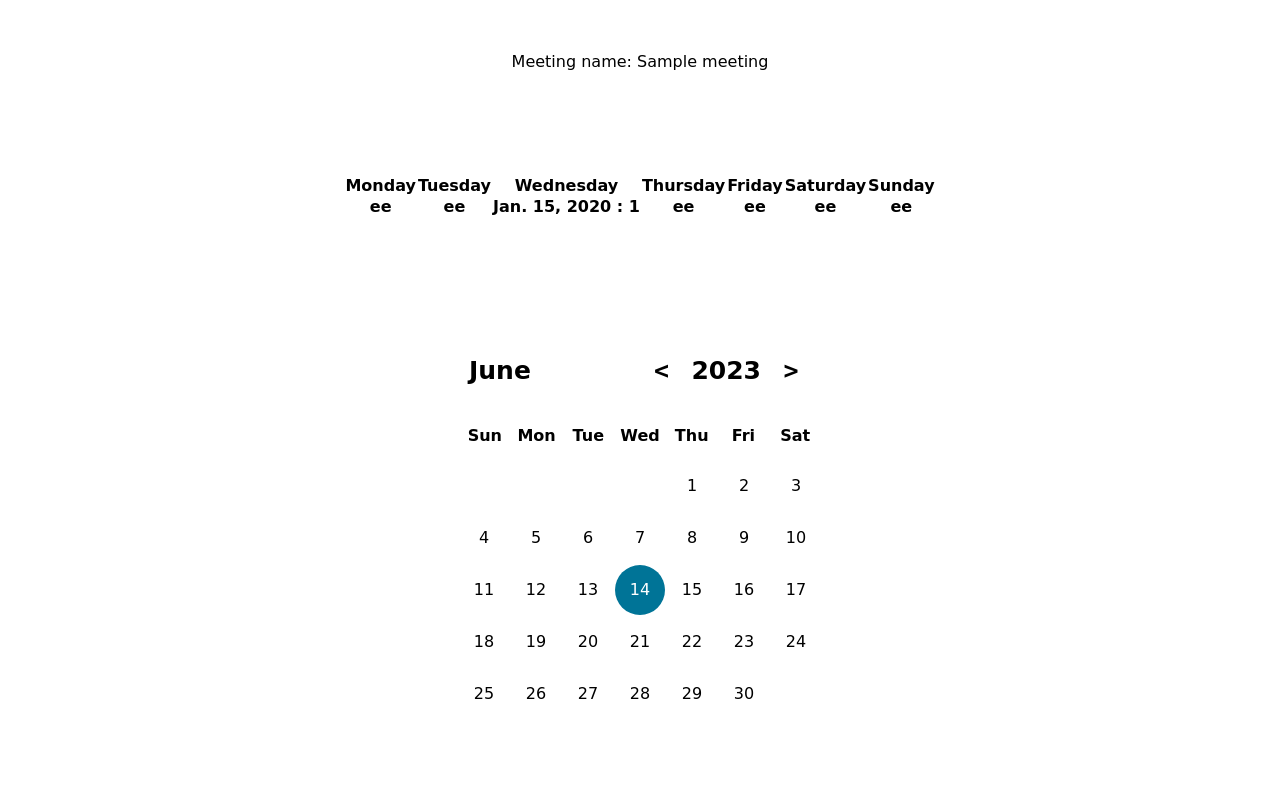
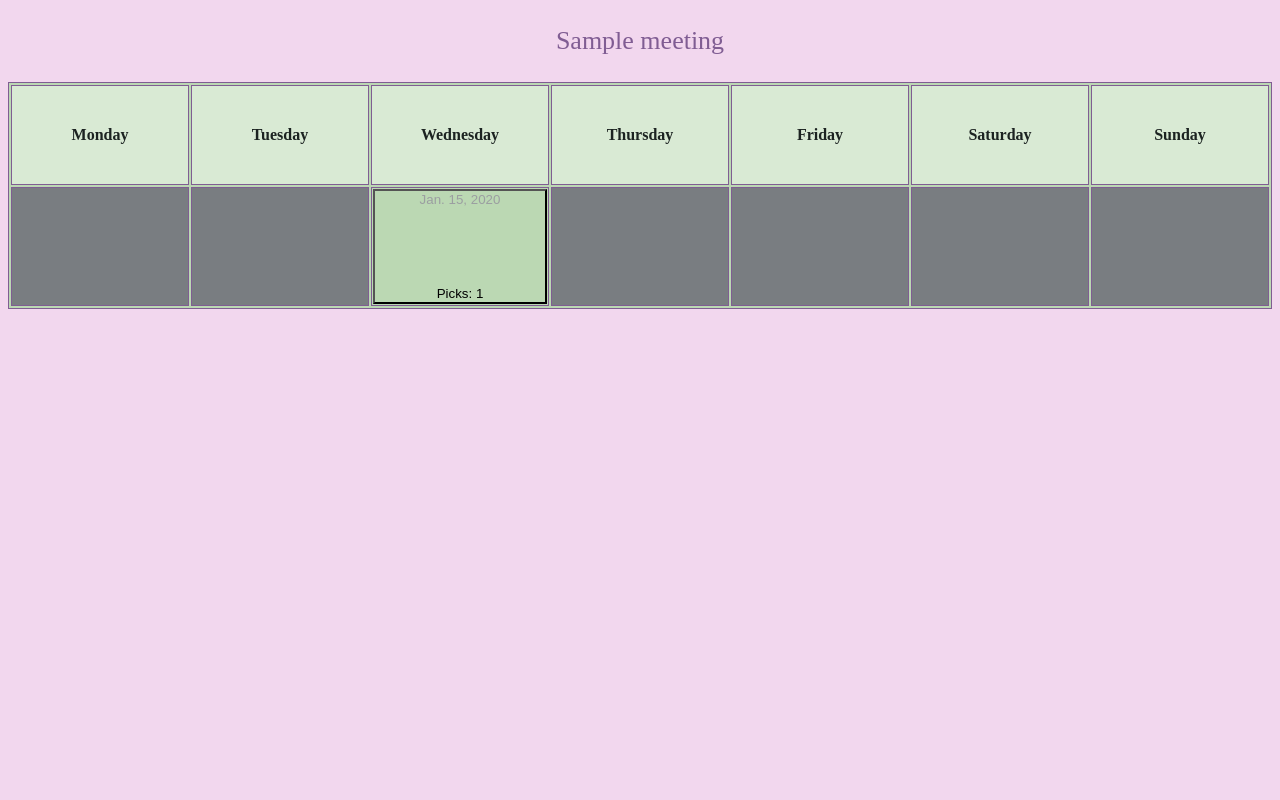
Before and after one commit to Marrcinn/MeetDatePicker, a Django app: page /meeting/details/1 in a window 1280 px wide. Run offline with Django 4.2, Linux system fonts and the light colour scheme; tables that the repository leaves empty hold one stand-in row (values such as "Sample post"); lists and menus that the app fills with data are empty.

Commit message:
Changing styles; Making custom calendar;
Changed color schemes of the page, created own calendar for meeting details.

```diff
--- /dev/null
+++ b/static/base.css
@@ -0,0 +1,8 @@
+html{
+    background-color: #F2D7EE;
+    color: #1C2321;
+    height: 94vh;
+}
+body {
+
+}
--- a/static/meetings/calendar.css
+++ b/static/meetings/calendar.css
@@ -1,259 +1,52 @@
-:root
-{
-    --dark-body: #4d4c5a;
-    --dark-main: #141529;
-    --dark-second: #79788c;
-    --dark-hover: #323048;
-    --dark-text: #f8fbff;
-    --light-body: #f3f8fe;
-    --light-main: #fdfdfd;
-    --light-second: #c3c2c8;
-    --light-hover: #edf0f5;
-    --light-text: #151426;
-    --blue: #007497;
-    --white: #fff;
-    --shadow: rgba(100, 100, 111, 0.2) 0px 7px 29px 0px;
-    --font-family: cursive;
-}
-.light {
-    --bg-body: var(--light-body);
-    --bg-main: var(--light-main);
-    --bg-second: var(--light-second);
-    --color-hover: var(--light-hover);
-    --color-txt: var(--light-text);
+.GrayedOut {
+    background-color: #797D81;
+
 }
 
-* {
-    padding: 0;
-    margin: 0;
-    box-sizing: border-box;
+
+.CalendarTable{
+    background-color: #BBD8B3;
+    table-layout: fixed;
+    width: 100%;
 }
 
-html,
-body {
-    height: 100vh;
-    display: grid;
-    place-items: center;
-    font-family: var(--font-family);
-    background-color: var(--bg-body);
-}
-.calendar {
-    height: max-content;
-    width: max-content;
-    background-color: var(--bg-main);
-    border-radius: 30px;
-    padding: 20px;
-    position: relative;
-    overflow: hidden;
-}
-
-.light .calendar {
-    box-shadow: var(--shadow);
-}
-
-.calendar-header {
-    display: flex;
-    justify-content: space-between;
-    align-items: center;
-    font-size: 25px;
-    font-weight: 600;
-    color: var(--color-txt);
-    padding: 10px;
-}
-
-.calendar-body {
-    padding: 10px;
-}
-
-.calendar-week-day {
-    height: 50px;
-    display: grid;
-    grid-template-columns: repeat(7, 1fr);
-    font-weight: 600;
-}
-
-.calendar-week-day div {
-    display: grid;
-    place-items: center;
-    color: var(--bg-second);
-}
-
-.calendar-days {
-    display: grid;
-    grid-template-columns: repeat(7, 1fr);
-    gap: 2px;
-    color: var(--color-txt);
-}
-
-.calendar-days div {
-    width: 50px;
-    height: 50px;
+.TableDiv {
     display: flex;
     align-items: center;
     justify-content: center;
-    padding: 5px;
-    position: relative;
-    cursor: pointer;
-    animation: to-top 1s forwards;
-}
-
-.calendar-days div span {
-    position: absolute;
-}
-
-.calendar-days div:hover span {
-    transition: width 0.2s ease-in-out, height 0.2s ease-in-out;
-}
-
-.calendar-days div span:nth-child(1),
-.calendar-days div span:nth-child(3) {
-    width: 2px;
-    height: 0;
-    background-color: var(--color-txt);
-}
-
-.calendar-days div:hover span:nth-child(1),
-.calendar-days div:hover span:nth-child(3) {
     height: 100%;
 }
 
-.calendar-days div span:nth-child(1) {
-    bottom: 0;
-    left: 0;
+.MeetingName {
+    font-size: 26px;
+    text-align: center;
+    color: #805D93;
 }
 
-.calendar-days div span:nth-child(3) {
-    top: 0;
-    right: 0;
+tr{
+    height: 100px;
 }
 
-.calendar-days div span:nth-child(2),
-.calendar-days div span:nth-child(4) {
-    width: 0;
-    height: 2px;
-    background-color: var(--color-txt);
+table, th, td {
+    border: 1px solid #805D93;
 }
 
-.calendar-days div:hover span:nth-child(2),
-.calendar-days div:hover span:nth-child(4) {
-    width: 100%;
+.TopRow {
+    background-color: #d9ead4;
+}
+.Date{
+    margin-bottom:30%;
+    margin-top: 0px;
+    color: #9b9ea1;
 }
 
-.calendar-days div span:nth-child(2) {
-    top: 0;
-    left: 0;
+.BotData{
+    margin-top: 50%;
+    margin-bottom: 0px;
 }
 
-.calendar-days div span:nth-child(4) {
-    bottom: 0;
-    right: 0;
+.CalendarButtons{
+    height: 100%;
+    width: 100%;
+    background-color:#BBD8B3;
 }
-
-.calendar-days div:hover span:nth-child(2) {
-    transition-delay: 0.2s;
-}
-
-.calendar-days div:hover span:nth-child(3) {
-    transition-delay: 0.4s;
-}
-
-.calendar-days div:hover span:nth-child(4) {
-    transition-delay: 0.6s;
-}
-
-.calendar-days div.curr-date,
-.calendar-days div.curr-date:hover {
-    background-color: var(--blue);
-    color: var(--white);
-    border-radius: 50%;
-}
-
-.calendar-days div.curr-date span {
-    display: none;
-}
-
-.month-picker {
-    padding: 5px 10px;
-    border-radius: 10px;
-    cursor: pointer;
-}
-
-.month-picker:hover {
-    background-color: var(--color-hover);
-}
-
-.year-picker {
-    display: flex;
-    align-items: center;
-}
-
-.year-change {
-    height: 40px;
-    width: 40px;
-    border-radius: 50%;
-    display: grid;
-    place-items: center;
-    margin: 0 10px;
-    cursor: pointer;
-}
-
-.year-change:hover {
-    background-color: var(--color-hover);
-}
-
-.calendar-footer {
-    padding: 10px;
-    display: flex;
-    justify-content: flex-end;
-    align-items: center;
-}
-
-.toggle {
-    display: flex;
-}
-
-.toggle span {
-    margin-right: 10px;
-    color: var(--color-txt);
-}
-
-.month-list {
-    position: absolute;
-    width: 100%;
-    height: 100%;
-    top: 0;
-    left: 0;
-    background-color: var(--bg-main);
-    padding: 20px;
-    grid-template-columns: repeat(3, auto);
-    gap: 5px;
-    display: grid;
-    transform: scale(1.5);
-    visibility: hidden;
-    pointer-events: none;
-}
-
-.month-list.show {
-    transform: scale(1);
-    visibility: visible;
-    pointer-events: visible;
-    transition: all 0.2s ease-in-out;
-}
-
-.month-list > div {
-    display: grid;
-    place-items: center;
-}
-
-.month-list > div > div {
-    width: 100%;
-    padding: 5px 20px;
-    border-radius: 10px;
-    text-align: center;
-    cursor: pointer;
-    color: var(--color-txt);
-}
-
-.month-list > div > div:hover {
-    background-color: var(--color-hover);
-}
--- a/static/meetings/calendar.js
+++ b/static/meetings/calendar.js
@@ -1,85 +1,21 @@
-let calendar = document.querySelector('.calendar')
+function changeState(buttonID) {
+    // Get the button element
+    var button = document.getElementById(buttonID);
 
-const month_names = ['January', 'February', 'March', 'April', 'May', 'June', 'July', 'August', 'September', 'October', 'November', 'December']
+    // Get the current state from the button's data attribute
+    var currentState = button.getAttribute('data-state');
 
-isLeapYear = (year) => {
-    return (year % 4 === 0 && year % 100 !== 0 && year % 400 !== 0) || (year % 100 === 0 && year % 400 ===0)
-}
+    // Update the state based on the current state value
+    if (currentState === 'one') {
+      // Change state to "two"
+      button.setAttribute('data-state', 'two');
+      button.style.backgroundColor = "red"; // Change the color to red
+      console.log('State changed to "two"');
+    } else if (currentState === 'two') {
+      // Change state to "one"
+      button.setAttribute('data-state', 'one');
+      button.style.backgroundColor = "#BBD8B3"; // Change the color to green
 
-getFebDays = (year) => {
-    return isLeapYear(year) ? 29 : 28
-}
-
-generateCalendar = (month, year) => {
-
-    let calendar_days = calendar.querySelector('.calendar-days')
-    let calendar_header_year = calendar.querySelector('#year')
-
-    let days_of_month = [31, getFebDays(year), 31, 30, 31, 30, 31, 31, 30, 31, 30, 31]
-
-    calendar_days.innerHTML = ''
-
-    let currDate = new Date()
-    if (month > 11 || month < 0) month = currDate.getMonth()
-    if (!year) year = currDate.getFullYear()
-
-    let curr_month = `${month_names[month]}`
-    month_picker.innerHTML = curr_month
-    calendar_header_year.innerHTML = year
-
-    // get first day of month
-
-    let first_day = new Date(year, month, 1)
-
-    for (let i = 0; i <= days_of_month[month] + first_day.getDay() - 1; i++) {
-        let day = document.createElement('div')
-        if (i >= first_day.getDay()) {
-            day.classList.add('calendar-day-hover')
-            day.innerHTML = i - first_day.getDay() + 1
-            day.innerHTML += `<span></span>
-                            <span></span>
-                            <span></span>
-                            <span></span>`
-            if (i - first_day.getDay() + 1 === currDate.getDate() && year === currDate.getFullYear() && month === currDate.getMonth()) {
-                day.classList.add('curr-date')
-            }
-        }
-        calendar_days.appendChild(day)
+      console.log('State changed to "one"');
     }
-}
-
-let month_list = calendar.querySelector('.month-list')
-
-month_names.forEach((e, index) => {
-    let month = document.createElement('div')
-    month.innerHTML = `<div data-month="${index}">${e}</div>`
-    month.querySelector('div').onclick = () => {
-        month_list.classList.remove('show')
-        curr_month.value = index
-        generateCalendar(index, curr_year.value)
-    }
-    month_list.appendChild(month)
-})
-
-let month_picker = calendar.querySelector('#month-picker')
-
-month_picker.onclick = () => {
-    month_list.classList.add('show')
-}
-
-let currDate = new Date()
-
-let curr_month = {value: currDate.getMonth()}
-let curr_year = {value: currDate.getFullYear()}
-
-generateCalendar(curr_month.value, curr_year.value)
-
-document.querySelector('#prev-year').onclick = () => {
-    --curr_year.value
-    generateCalendar(curr_month.value, curr_year.value)
-}
-
-document.querySelector('#next-year').onclick = () => {
-    ++curr_year.value
-    generateCalendar(curr_month.value, curr_year.value)
-}
+  }
--- a/templates/base.html
+++ b/templates/base.html
@@ -3,6 +3,7 @@
 	<head>
 		<title> Meet Date Picker </title>
 		{% load static %}
+		<link rel="stylesheet" href="{% static 'base.css' %}">
 		{% block head %}
 		{% endblock head %}
 
--- a/templates/meetings/meeting_details.html
+++ b/templates/meetings/meeting_details.html
@@ -5,22 +5,27 @@
 	{% load meetFilters %}
 	<title>Meeting Details</title>
 	<link rel="stylesheet" href="{% static 'meetings/calendar.css' %}">
+    <link rel="" href="{% static 'meetings/calendar.css' %}">
+    <script type="text/javascript" src="{% static 'meetings/calendar.js' %}"></script>
+
     <meta name="viewport" content="width=device-width, initial-scale=1.0">
 
-<link rel="stylesheet" href="https://fonts.googleapis.com/css2?family=Material+Symbols+Rounded:opsz,wght,FILL,GRAD@20..48,100..700,0..1,-50..200">{% endblock %}
-
+{% endblock %}
 {%block content %}
-<p> Meeting name: {{name}} </p>
-<table>
-	<tr>
+<div class="MeetingName">
+<p>{{name}}</p>
+</div>
+<div class="TableDiv">
+<table class="CalendarTable">
+	<tr class="TopRow">
 	{% for day in days %}
-		<th> {{day}} </th>
+		<th class="TopRow"> {{day}} </th>
 	{% endfor %}
 	</tr>
 
 	<tr>
 		{% for i in before|django_range %}
-			<th> ee</th>
+			<th class="GrayedOut"></th>
 		{% endfor %}
 	{% for  key, value in data.items %}
 		{% if key|eotw %}
@@ -28,49 +33,21 @@
 	</tr>
 	<tr>
 		{% endif %}
-		<th>{{key}} : {{value}}</th>
+		<th>
+        <button class="CalendarButtons"  data-state="one" id="btn{{forloop.counter}}" onclick="changeState(this.id)">
+
+            <p class="Date"> {{ key }} </p>
+            <p class="BotData">Picks: {{ value }} </p>
+        </button>
+
+        </th>
+
 	{% endfor %}
 	{% for i in after|django_range %}
-	<th> ee </th>
+	<th class="GrayedOut"></th>
 	{%endfor%}
 	</tr>
+</div>
 
 </table>
-
-
-
-
-
-<div class="calendar">
-        <div class="calendar-header">
-            <span class="month-picker" id="month-picker">April</span>
-            <div class="year-picker">
-                <span class="year-change" id="prev-year">
-                    <pre><</pre>
-                </span>
-                <span id="year">2022</span>
-                <span class="year-change" id="next-year">
-                    <pre>></pre>
-                </span>
-            </div>
-        </div>
-        <div class="calendar-body">
-            <div class="calendar-week-day">
-                <div>Sun</div>
-                <div>Mon</div>
-                <div>Tue</div>
-                <div>Wed</div>
-                <div>Thu</div>
-                <div>Fri</div>
-                <div>Sat</div>
-            </div>
-            <div class="calendar-days"></div>
-        </div>
-
-        <div class="month-list"></div>
-    </div>
-	<script src="{% static 'meetings/calendar.js' %}"></script>
-
-
-
 {% endblock %}
```
Also changed, not shown: 1 other file.
